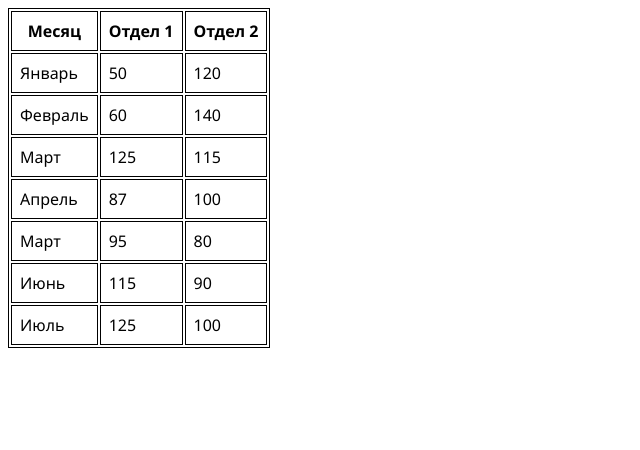
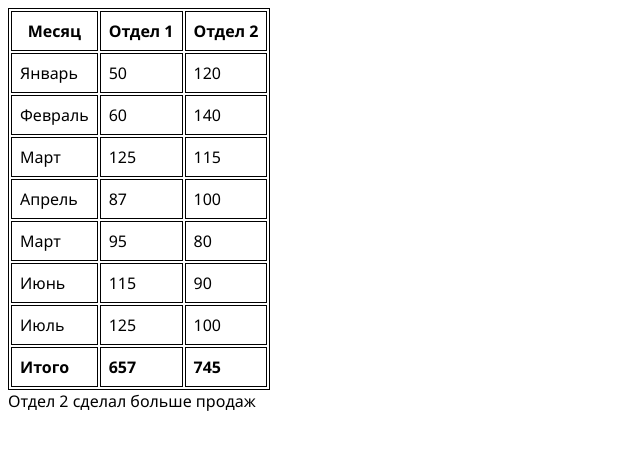
Before and after one commit to a-ulianych/Homework, a plain HTML site: page 03-task.html in a window 1280 px wide. Shown: the whole page, without its empty margins (0-640 px from the left). Drawn offline with Linux system fonts and the light colour scheme.

Commit message:
complete 03-task.html

```diff
--- a/03-task.html
+++ b/03-task.html
@@ -63,6 +63,11 @@
             <td>125</td>
             <td>100</td>
         </tr>
+        <tr>
+            <td><b>Итого</b></td>
+            <td class="firstOutput"></td>
+            <td class="secondOutput"></td>
+        </tr>
     </table>
 
     <div id="result"></div>
@@ -75,6 +80,36 @@
         В div с id result выведите сообщение "Отдел 1 сделал больше продаж" или "Отдел 2 сделал больше продаж" на основе раннее вычисленных значений в строке "Итого".
         Используйте любые методы, которые были рассмотрены на в прошлых уроках.
         */
+
+        let table = document.querySelector("#statsTable");
+        let firstOutput = document.querySelector(".firstOutput");
+        let secondOutput = document.querySelector(".secondOutput");
+
+        let rowLength = table.rows[0].cells.length; // количество колонок в таблице
+
+        let firstSum = 0;
+        for (let i = 1; i < table.rows.length - 1; i++) {
+            let cell = table.rows[i].cells[rowLength - 2];
+            firstSum += Number(cell.textContent);
+        }
+        firstOutput.innerHTML = `<b>${firstSum}</b>`;
+
+        let secondSum = 0;
+        for (let i = 1; i < table.rows.length - 1; i++) {
+            let cell = table.rows[i].cells[rowLength - 1];
+            secondSum += Number(cell.textContent);
+        }
+        secondOutput.innerHTML = `<b>${secondSum}</b>`;
+
+        let result = document.querySelector("#result");
+
+        if (firstSum > secondSum) {
+            result.textContent = "Отдел 1 сделал больше продаж";
+        }
+        else if (firstSum < secondSum) {
+            result.textContent = "Отдел 2 сделал больше продаж";
+        }
+        else result.textContent = "Оба отдела сделали одинаковое количество продаж";
     </script>
 </body>
 </html>
```
